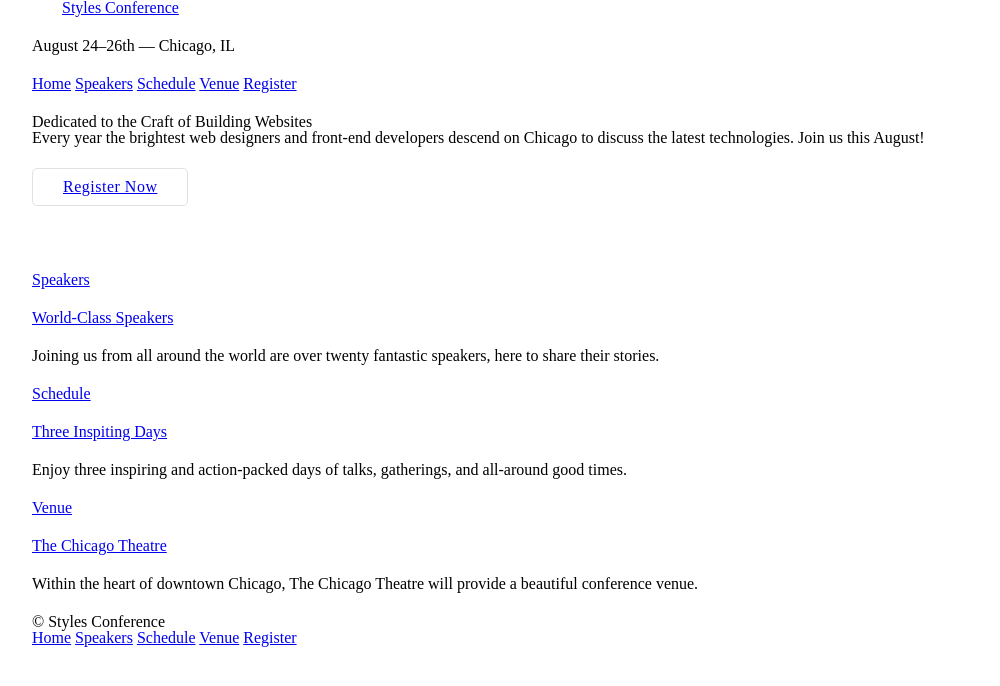
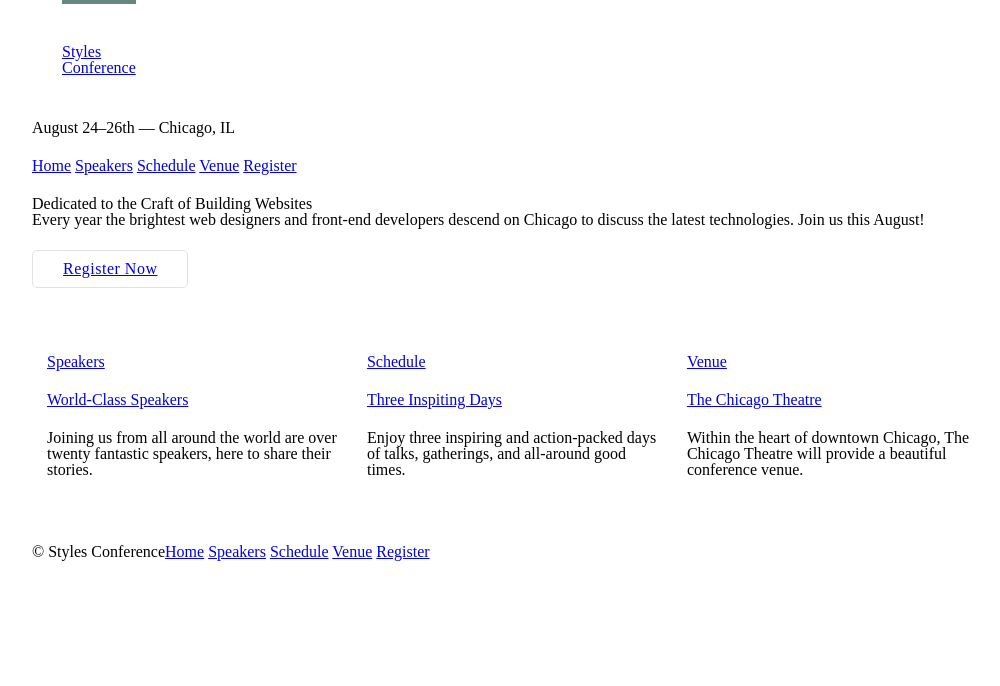
Before and after one commit to jociemoore/201_styles_conference, a plain HTML site: page index.html in a window 1280 px wide. Shown: the whole page, without its empty margins (128-1128 px from the left). Drawn offline with Linux system fonts and the light colour scheme.

Commit message:
Update layout

```diff
--- a/assets/stylesheets/main.css
+++ b/assets/stylesheets/main.css
@@ -56,11 +56,93 @@
 */
 
 .container {
-	margin: 0 auto;
 	padding-left: 30px;
 	padding-right: 30px;
+}
+
+.container,
+.grid {
+	margin: 0 auto;
 	width: 960px;
 }
+
+.col-1-3 {
+	box-sizing: border-box;
+	width: 33.33%;
+}
+
+.col-2-3 {
+	width: 66.66%;
+}
+
+.col-1-3,
+.col-2-3 {
+	display: inline-block;
+	vertical-align: top;
+}
+
+.grid,
+.col-1-3,
+.col-2-3 {
+	padding-left: 15px;
+	padding-right: 15px;
+}
+
+
+
+/*
+  =================================
+  Clearfix
+  =================================
+*/
+
+.group:before,
+.group:after {
+	content: "";
+	display: table;
+}
+
+.group:after {
+	clear: both;
+}
+
+.group {
+	clear: both;
+	*zoom: 1;
+}
+
+
+/*
+  =================================
+  Primary Header
+  =================================
+*/
+
+.logo {
+	border-top: 4px solid #648880;
+	float: left;
+	padding: 40px 0 22px 0;
+}
+
+
+
+/*
+  =================================
+  Primary Footer
+  =================================
+*/
+
+.primary-footer small {
+	float: left;
+}
+
+.primary-footer {
+	padding-bottom: 44px;
+	padding-top: 44px;
+}
+
+
+
 
 
 /*
--- a/index.html
+++ b/index.html
@@ -7,9 +7,9 @@
 	</head>
 	<body>
 		<header class="container">
-			<section class="container">
-				<h1>
-					<a href="index.html">Styles Conference</a>
+			<section class="container group">
+				<h1 class="logo">
+					<a href="index.html">Styles <br /> Conference</a>
 				</h1>
 			</section>
 			<h3>August 24&ndash;26th &mdash; Chicago, IL</h3>
@@ -26,30 +26,40 @@
 			<p>Every year the brightest web designers and front-end developers descend on Chicago to discuss the latest technologies. Join us this August!</p>
 			<a class="btn btn-alt" href="register.html">Register Now</a>
 		</section>
-		<section class="container">
-			<section>
+		<section class="grid">
+
+			<!-- Speakers -->
+
+			<section class="col-1-3">
 				<a href="speakers.html">
 					<h5>Speakers</h5>
 					<h3>World-Class Speakers</h3>
 				</a>
 				<p>Joining us from all around the world are over twenty fantastic speakers, here to share their stories.</p>
-			</section>
-			<section>
+			</section><!--
+
+			Schedule
+
+			--><section class="col-1-3">
 				<a href="schedule.html">
 					<h5>Schedule</h5>
 					<h3>Three Inspiting Days</h3>
 				</a>
 				<p>Enjoy three inspiring and action-packed days of talks, gatherings, and all-around good times.</p>
-			</section>
-			<section>
+			</section><!--
+
+			Venue
+
+			--><section class="col-1-3">
 				<a href="venue.html">
 					<h5>Venue</h5>
 					<h3>The Chicago Theatre</h3>
 				</a>
 				<p>Within the heart of downtown Chicago, The Chicago Theatre will provide a beautiful conference venue.</p>
 			</section>
+
 		</section>
-		<footer class="container">
+		<footer class="primary-footer container group">
 			<small>&copy; Styles Conference</small>
 			<nav>
 				<a href="index.html">Home</a>
```
Also changed, not shown: register.html (+3 -3 lines), schedule.html (+3 -3 lines), speakers.html (+3 -3 lines), venue.html (+3 -3 lines).
